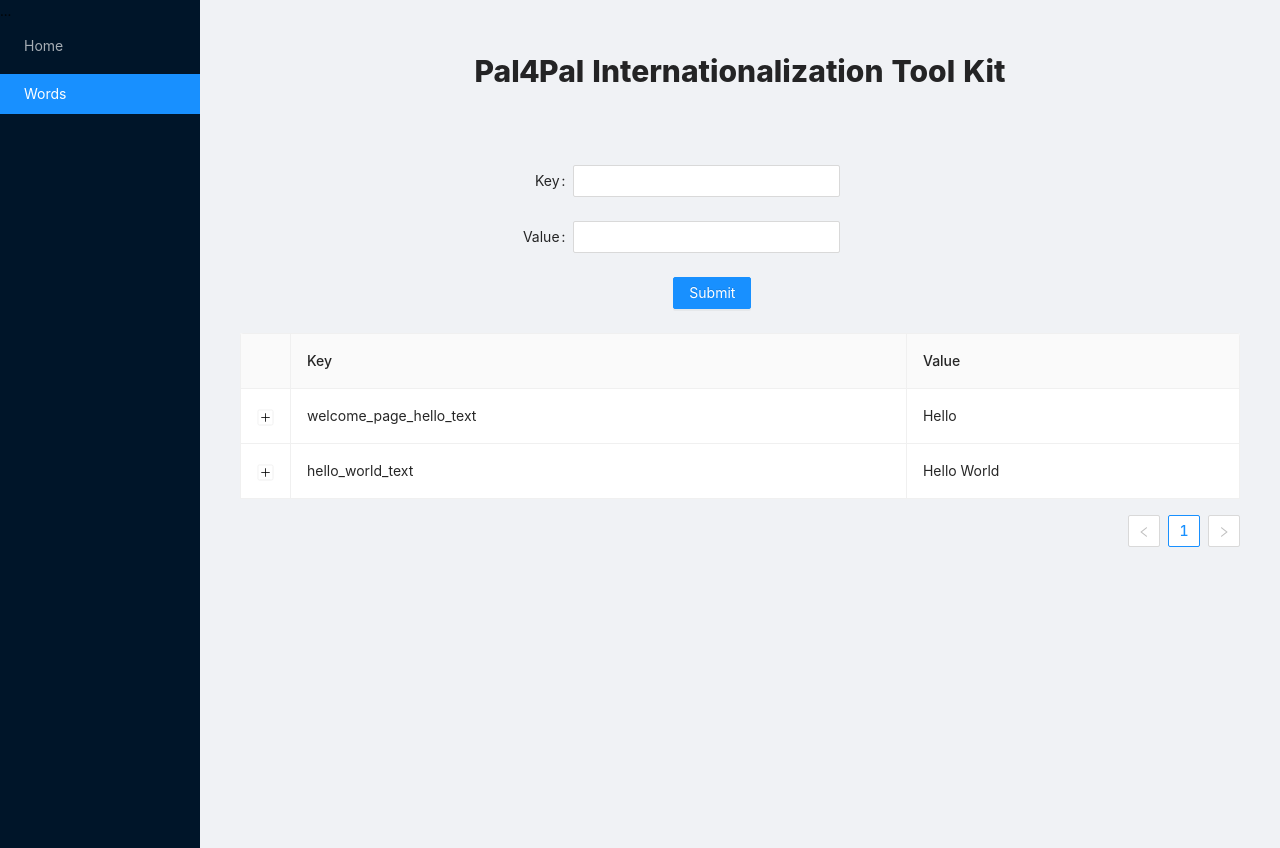
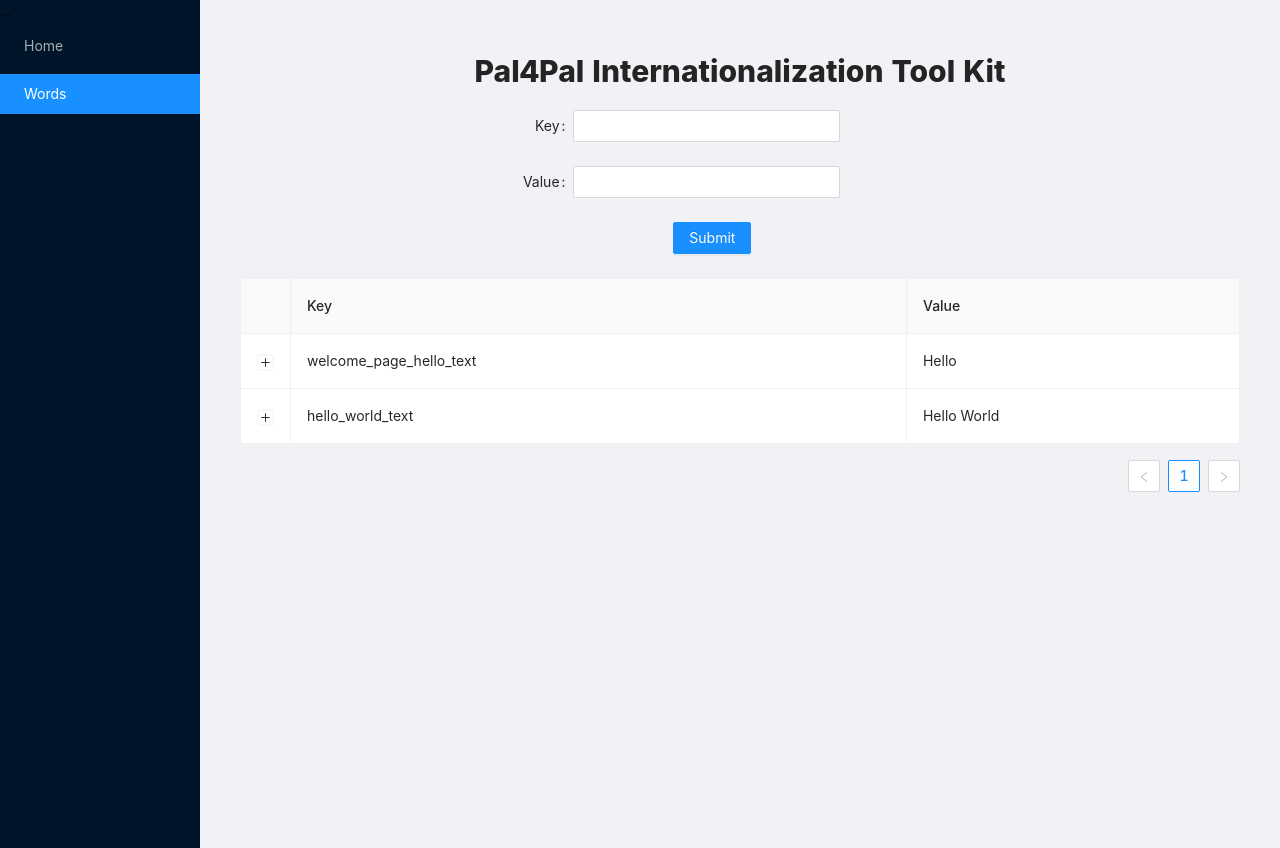
Before and after one commit to DavidKorochik/Internationalization-Tool-Kit, a React (Create React App) app: page /words in a window 1280 px wide. Built offline with nearby package versions, Linux system fonts and the light colour scheme.

Commit message:
Refactored the code and splitted the component to PageLayout component

```diff
--- a/src/components/MenuDashboard.js
+++ b/src/components/MenuDashboard.js
@@ -1,48 +1,13 @@
 import React from 'react';
-import { Layout, Menu } from 'antd';
 import LanguagesInput from './LanguagesInput';
 import LanguagesList from './LanguagesList';
-import { Link } from 'react-router-dom';
-
-const { Sider, Content } = Layout;
+import PageLayout from './PageLayout';
 
 export default function MenuDashboard() {
   return (
-    <Layout>
-      <Sider trigger={null}>
-        <div className='logo'>...</div>
-        <Menu theme='dark' mode='inline' defaultSelectedKeys={['1']}>
-          <Menu.Item key='1'>
-            <Link to='/'>Home</Link>
-          </Menu.Item>
-          <Menu.Item key='2'>
-            <Link to='/words'>Words</Link>
-          </Menu.Item>
-        </Menu>
-      </Sider>
-      <Layout className='site-layout'>
-        <Content
-          className='site-layout-background'
-          style={{
-            margin: '24px 16px',
-            padding: 24,
-            minHeight: '100vh',
-          }}
-        >
-          <h1
-            style={{
-              display: 'flex',
-              justifyContent: 'center',
-              fontSize: '30px',
-              fontWeight: 800,
-            }}
-          >
-            Pal4Pal Internationalization Tool Kit
-          </h1>
-          <LanguagesInput />
-          <LanguagesList />
-        </Content>
-      </Layout>
-    </Layout>
+    <PageLayout>
+      <LanguagesInput />
+      <LanguagesList />
+    </PageLayout>
   );
 }
--- /dev/null
+++ b/src/components/PageLayout.js
@@ -0,0 +1,52 @@
+import React from 'react';
+import { Layout, Menu } from 'antd';
+import { Link, useLocation } from 'react-router-dom';
+
+const { Sider, Content } = Layout;
+
+export default function PageLayout({ children }) {
+  const location = useLocation();
+
+  return (
+    <>
+      <Layout>
+        <Sider trigger={null}>
+          <div className='logo'>...</div>
+          <Menu
+            theme='dark'
+            mode='inline'
+            defaultSelectedKeys={[location.pathname === '/' ? '1' : '2']}
+          >
+            <Menu.Item key='1'>
+              <Link to='/'>Home</Link>
+            </Menu.Item>
+            <Menu.Item key='2'>
+              <Link to='/words'>Words</Link>
+            </Menu.Item>
+          </Menu>
+        </Sider>
+        <Content
+          className='site-layout-background'
+          style={{
+            margin: '24px 16px',
+            padding: 24,
+            minHeight: '100vh',
+          }}
+        >
+          <h1
+            style={{
+              display: 'flex',
+              justifyContent: 'center',
+              fontSize: '30px',
+              fontWeight: 800,
+            }}
+          >
+            Pal4Pal Internationalization Tool Kit
+          </h1>
+          {children}
+        </Content>
+      </Layout>
+      <Layout />
+    </>
+  );
+}
--- a/src/components/words-page/WordsList.js
+++ b/src/components/words-page/WordsList.js
@@ -1,11 +1,9 @@
 import React, { useState, useEffect } from 'react';
-import { Layout, Menu, Table } from 'antd';
-import { Link } from 'react-router-dom';
+import { Table } from 'antd';
 import languageService from '../../services/languageService';
 import WordRow from './WordRow';
 import AddWord from './AddWord';
-
-const { Sider, Content } = Layout;
+import PageLayout from '../PageLayout';
 
 export default function WordsList() {
   const [dataTranslation, setDataTranslation] = useState([]);
@@ -72,37 +70,7 @@ export default function WordsList() {
   }, []);
 
   return (
-    <Layout>
-      <Sider trigger={null}>
-        <div className='logo'>...</div>
-        <Menu theme='dark' mode='inline' defaultSelectedKeys={['2']}>
-          <Menu.Item key='1'>
-            <Link to='/'>Home</Link>
-          </Menu.Item>
-          <Menu.Item key='2'>
-            <Link to='/words'>Words</Link>
-          </Menu.Item>
-        </Menu>
-      </Sider>
-      <Content
-        className='site-layout-background'
-        style={{
-          margin: '24px 16px',
-          padding: 24,
-          minHeight: '100vh',
-        }}
-      >
-        <h1
-          style={{
-            display: 'flex',
-            justifyContent: 'center',
-            fontSize: '30px',
-            fontWeight: 800,
-            marginBottom: '70px',
-          }}
-        >
-          Pal4Pal Internationalization Tool Kit
-        </h1>
+    <PageLayout>
       <AddWord
         dataTranslation={dataTranslation}
         setDataTranslation={setDataTranslation}
@@ -113,7 +81,6 @@ export default function WordsList() {
         bordered
         dataSource={dataSource}
       />
-      </Content>
-    </Layout>
+    </PageLayout>
   );
 }
```
Lines whose indentation alone changed are shown as unchanged.
